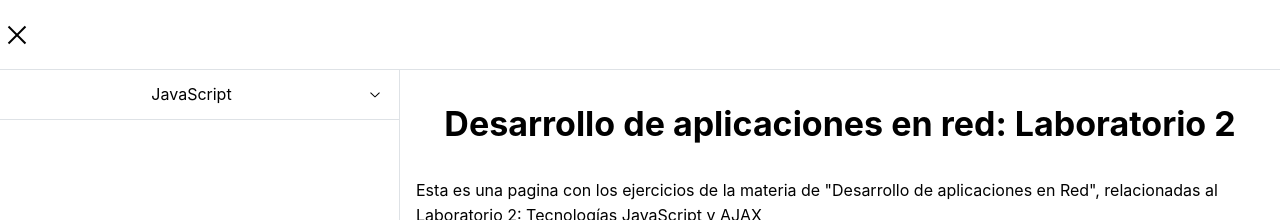
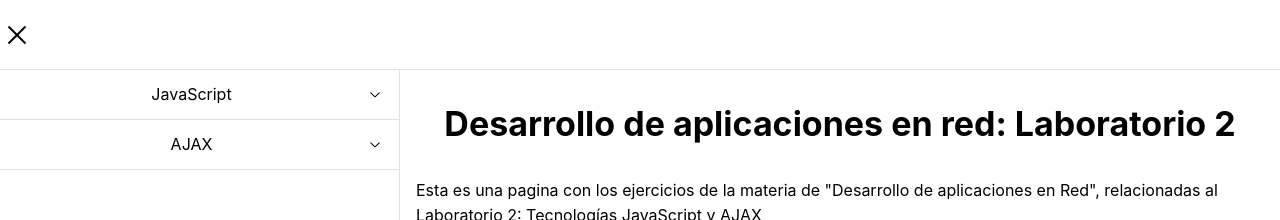
Before and after one commit to AndresCRamos/app-red-lab2, a Next.js app: page / in a window 1280 px wide. Shown: the top 220 px of the page. Built offline with nearby package versions, Linux system fonts and the light colour scheme.

Commit message:
Add Ajax links

```diff
--- a/src/components/Navbar/Navbar.tsx
+++ b/src/components/Navbar/Navbar.tsx
@@ -21,6 +21,20 @@ const activities = [
       {
         title: "Conteo de vocales",
         slug: "vocal-conteo",
+      },
+    ],
+  },
+  {
+    group: "AJAX",
+    slug: "ajax",
+    list: [
+      {
+        title: "Recuperar url",
+        slug: "url",
+      },
+      {
+        title: "Mostrar pagina",
+        slug: "fetch-pagina",
       },
     ],
   },
```
